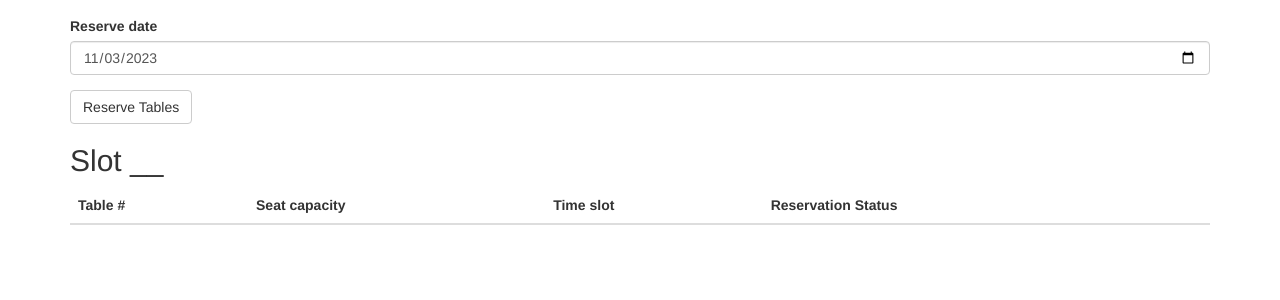
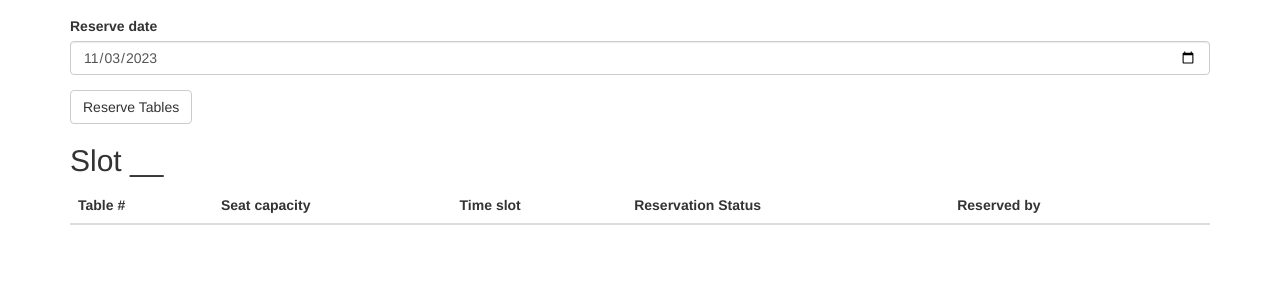
Before and after one commit to fokhrun/flask_mvc_template, a Flask app: page /reserve in a window 1280 px wide. Shown: the part 176-476 px from the top of the page. Run offline with Flask 3, Linux system fonts and the light colour scheme; a user stored in the database is signed in; tables that the repository leaves empty hold one stand-in row (values such as "Sample post"); lists and menus that the app fills with data are empty; some libraries are stand-ins or nearby versions.

Commit message:
show who reserved in view

```diff
--- a/app/main/views.py
+++ b/app/main/views.py
@@ -1,11 +1,12 @@
 from flask import render_template, session, redirect, url_for
 from flask_login import login_required
 from .. import db
-from ..models import User, Reservation, Table
+from ..models import User, Reservation, Table, load_user
 from . import main
 from .forms import NameForm, ReservationForm, SelectItemsForm
 import json
 from datetime import date
+from flask_login import current_user
 
 
 @main.route("/", methods=["GET", "POST"])
@@ -32,28 +33,39 @@
 
 
 @main.route("/reserve", methods=["GET", "POST"])
+@login_required
 def table_reservation():
     reservations = Reservation.query.filter_by(reservation_date=date.today()).all()
     res_form = ReservationForm()
     if res_form.validate_on_submit():
         for idx, reservation in enumerate(reservations):
-            reservation.reservation_status = res_form.reserved_statuses.data[idx][
-                "reserved"
-            ]
+            reserved = res_form.reserved_statuses.data[idx]["reserved"]
+
+            reservation.reservation_status = reserved
+            reservation.user_id = current_user.id if reserved else None
+
         db.session.commit()
         return redirect(url_for("main.table_reservation"))
 
     slots = []
     slot_tables = []
     reserved_statuses = []
-    table_capacities = {table.id: table.table_capacity.value for table in Table.query.all()}
+    table_capacities = {
+        table.id: table.table_capacity.value for table in Table.query.all()
+    }
 
     for reservation in reservations:
+        if reservation.user_id is not None:
+            user = User.query.get(reservation.user_id)
+        else:
+            user = None
+
         table_reserved = {
             "table_no": reservation.table_id,
             "seat_capacity": table_capacities[reservation.table_id],
             "reservation_time_slot": reservation.reservation_time_slot.name.capitalize(),
             "reservation_status": reservation.get_status_string().capitalize(),
+            "reserved_by": user.username if user else '',
         }
 
         slot_tables.append(table_reserved)
@@ -63,8 +75,7 @@
     return render_template(
         "table_reservation/tables.html",
         res_form=ReservationForm(
-            reserve_date=date.today(),
-            reserved_statuses=reserved_statuses
+            reserve_date=date.today(), reserved_statuses=reserved_statuses
         ),
         slots=slots,
     )
--- a/app/templates/table_reservation/tables.html
+++ b/app/templates/table_reservation/tables.html
@@ -30,17 +30,19 @@
                     <th scope="col">Seat capacity</th>
                     <th scope="col">Time slot</th>
                     <th scope="col">Reservation Status</th>
+                    <th scope="col">Reserved by</th>
                     <th scope="col"></th>
                 </tr>
             </thead>
             <tbody>
                 {% for field in res_form.reserved_statuses %}
-                {% set table = slot[loop.index0]%}
+                {% set res = slot[loop.index0]%}
                 <tr>
-                    <td>{{ table.table_no }}</td>
-                    <td>{{ table.seat_capacity }}</td>
-                    <td>{{ table.reservation_time_slot}}</td>
-                    <td>{{ table.reservation_status }}</td>
+                    <td>{{ res.table_no }}</td>
+                    <td>{{ res.seat_capacity }}</td>
+                    <td>{{ res.reservation_time_slot}}</td>
+                    <td>{{ res.reservation_status }}</td>
+                    <td>{{ res.reserved_by }}</td>
                     <td>
                         {{field()}}
                     </td>
```
